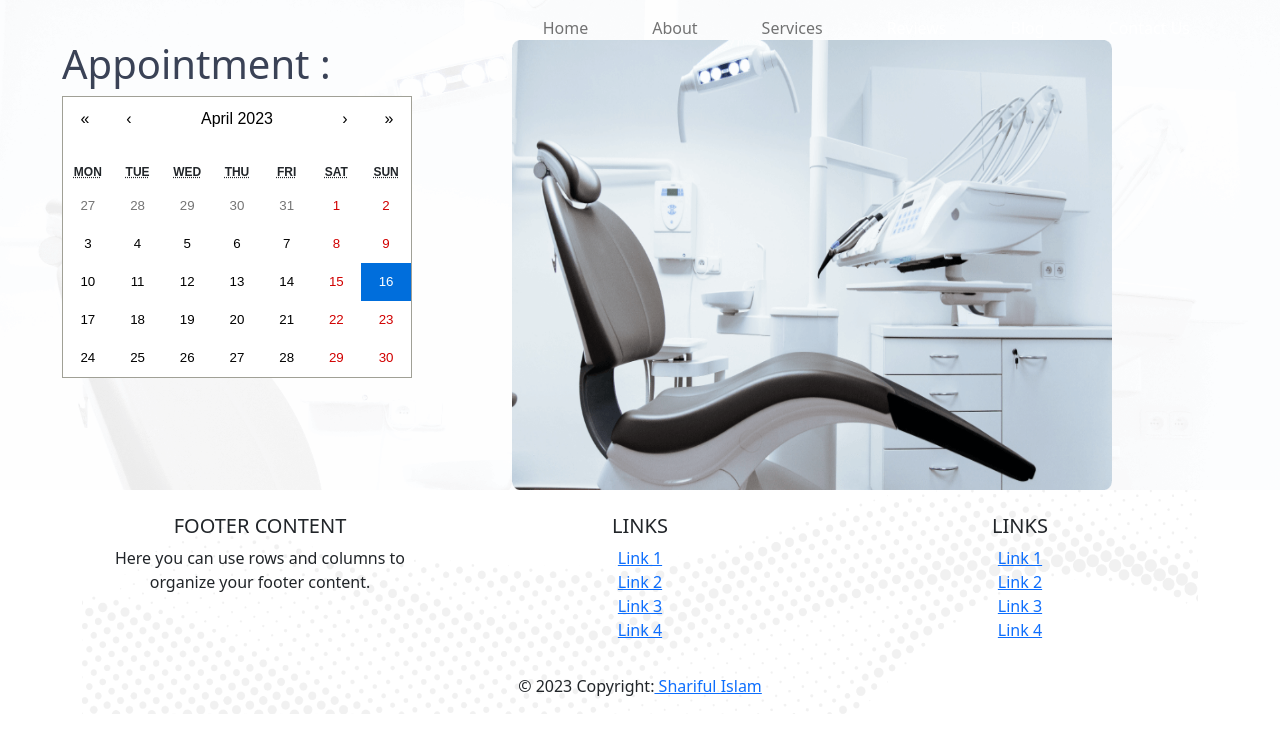
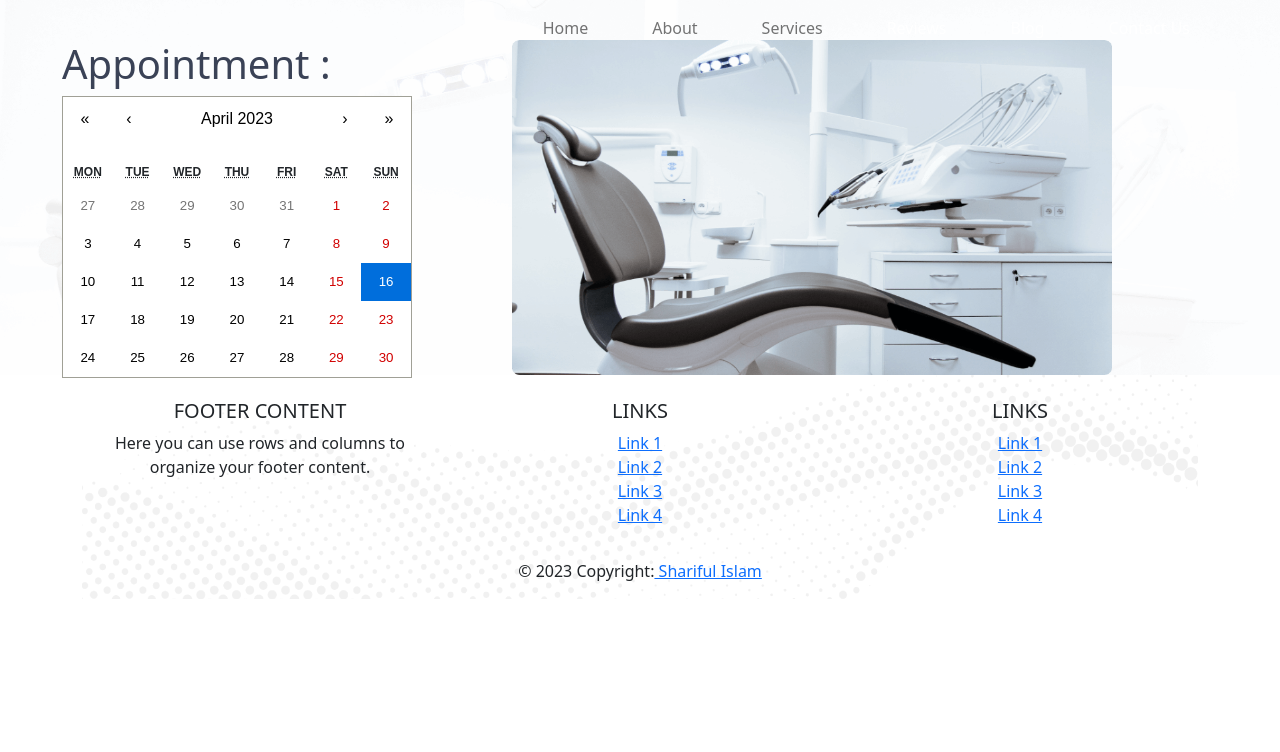
Before and after one commit to Shariful4447/dentals-doctor-website, a React (Vite) app: page /appointment in a window 1280 px wide. Shown: the top 752 px of the page. Built offline with nearby package versions, Linux system fonts and the light colour scheme.

Commit message:
calender date changed function added

```diff
--- a/src/Components/Appointment/Appointmentheader/AppointmentHeader.css
+++ b/src/Components/Appointment/Appointmentheader/AppointmentHeader.css
@@ -6,3 +6,11 @@
     margin-left: 50px;
 
 }
+.bgChair{
+
+    background-image:url('../../../assets/bg.png') ;
+    background-size: cover;
+    background-repeat: no-repeat;
+    position: relative;
+
+}
--- a/src/Components/Appointment/Appointmentheader/AppointmentHeader.jsx
+++ b/src/Components/Appointment/Appointmentheader/AppointmentHeader.jsx
@@ -10,12 +10,13 @@ import 'react-calendar/dist/Calendar.css';
 
 
 const AppointmentHeader = () => {
-    const handleChange=()=> {
-        console.log('date Changed');
+    const handleChange= date => {
+        console.log('date Changed', date);
     }
     return (
-        <main className={classes.bgChair}>
+        <main>
 
+            <div className='bgChair'>
                 <div className ="container-fluid" style={{display:'flex'}}>
                     <div className="row">
                         <div className ="col-md-6 col-sm-6 calender">
@@ -26,24 +27,12 @@ const AppointmentHeader = () => {
                         </div>
                         <div className ="col-md-6 col-sm-6 main-image">
 
-                            <img style={{height:'450px', width:'600px', marginTop:'40px', marginRight:'0px'}} src={chair} alt="" />
+                                <img style={{height:'335px', width:'600px', marginTop:'40px', marginRight:'0px'}} src={chair} alt="" />
 
                         </div>
                     </div>
                 </div>
-
-                {/* <Row className='Content' >
-                    <div className="col-md-8">
-                        <h1 style={{color: '#3A4256' }}>Appointment : </h1>
-                        <Calendar onChange={handleChange}
-                        value={new Date() } />
-
             </div>
-                    <div className="col-md-4 main-image">
-                        <img src={chair} alt=""/>
-                    </div>
-                </Row> */}
-
 
 
         </main>
```
Lines whose indentation alone changed are shown as unchanged.
